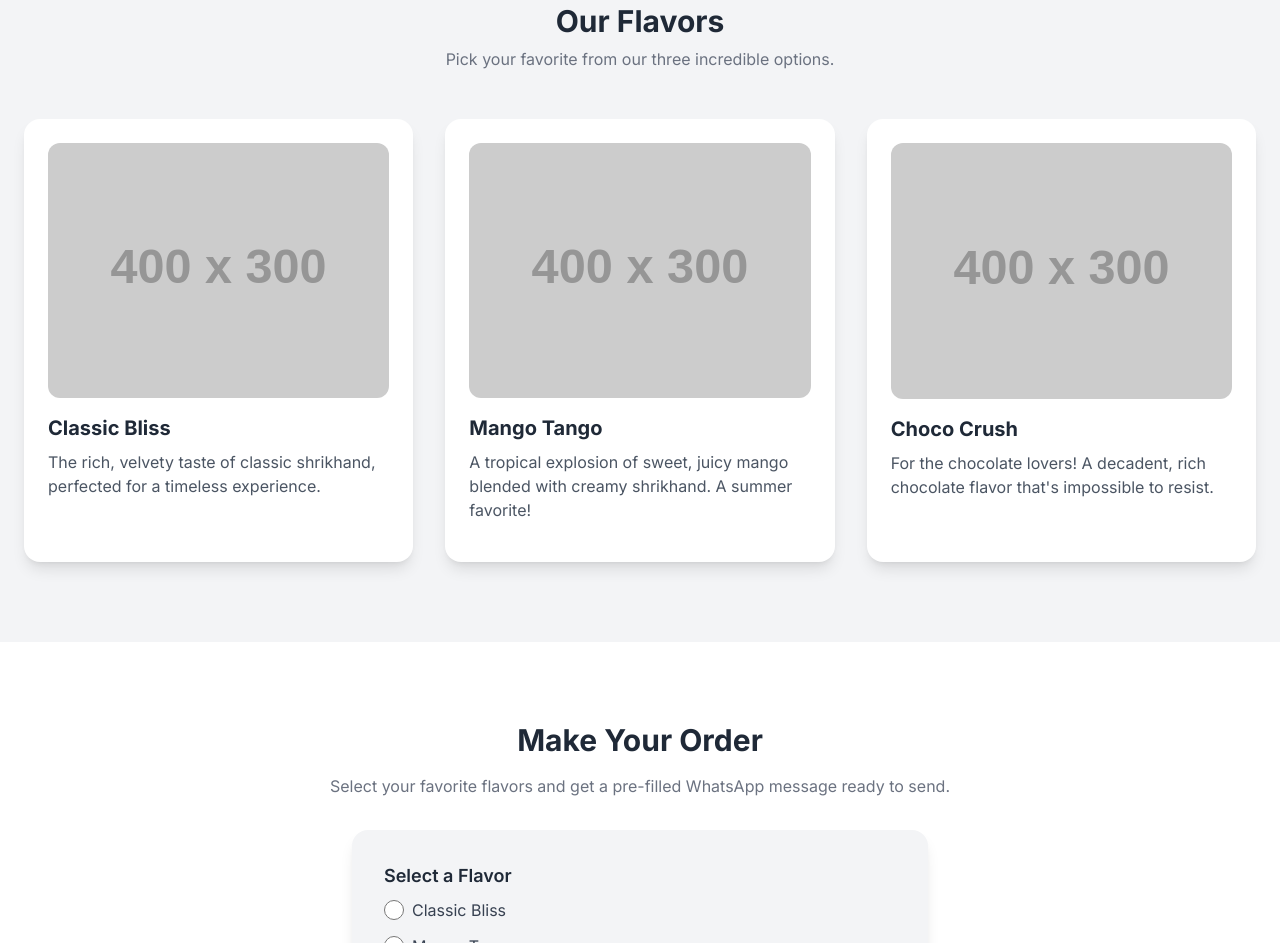
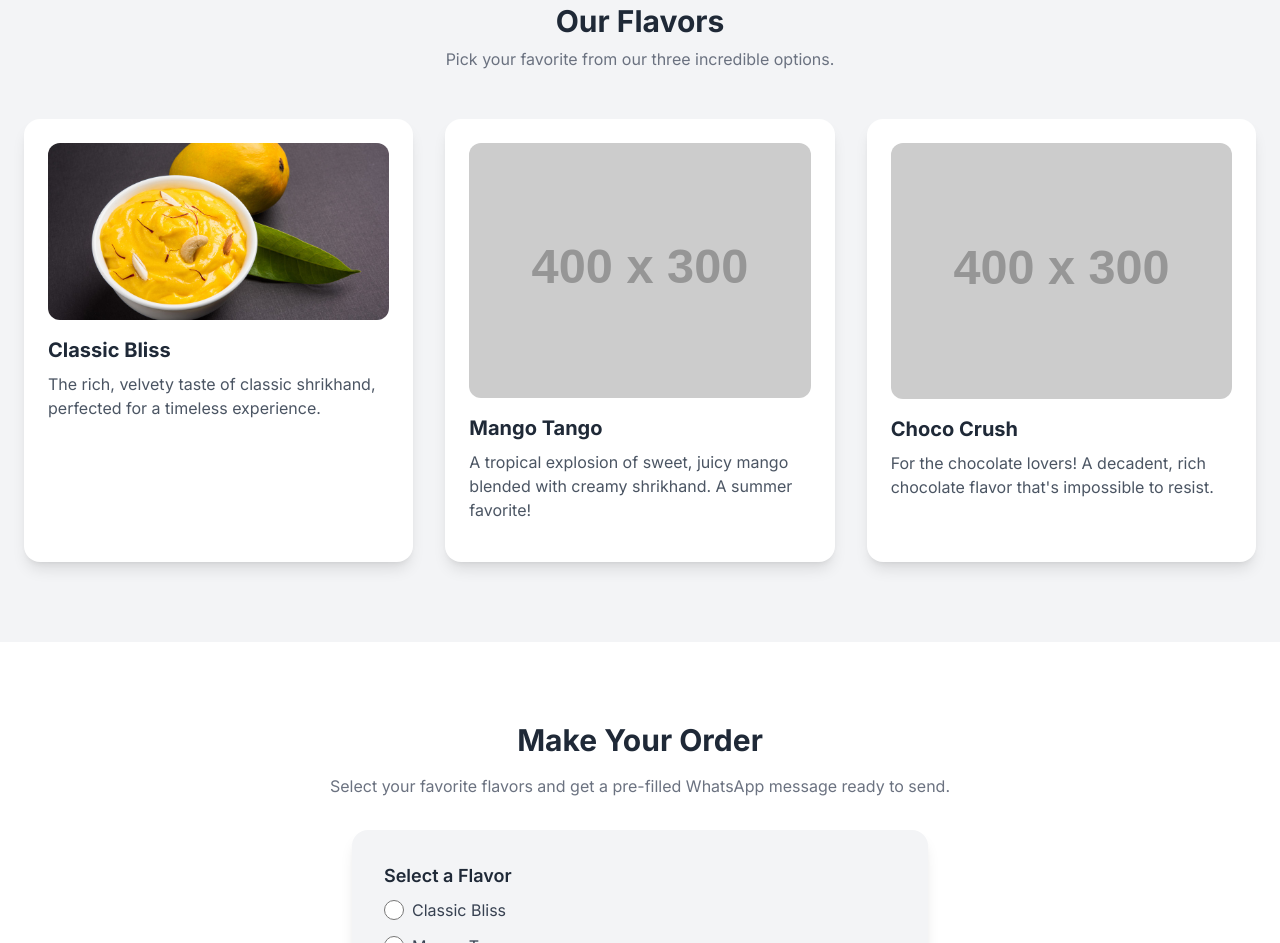
Before and after one commit to mohdmuneeb098/Shrekhand, a plain HTML site: page index.html in a window 1280 px wide. Shown: the part 1001-1944 px from the top of the page. Drawn offline with nearby package versions, Linux system fonts and the light colour scheme; placeholder pictures from the web are drawn by us.

Commit message:
Update index.html

```diff
--- a/index.html
+++ b/index.html
@@ -81,7 +81,7 @@
                 <div class="grid grid-cols-1 sm:grid-cols-2 lg:grid-cols-3 gap-8">
                     <!-- Flavor Card 1 -->
                     <div class="bg-white p-6 rounded-2xl shadow-lg hover:shadow-xl transition-shadow duration-300">
-                        <img src="https://placehold.co/400x300/a855f7/ffffff?text=Flavor+1+Image" alt="Image of Flavor 1" class="rounded-xl mb-4 w-full h-auto object-cover">
+                        <img src="mango.jpg" alt="Image of Flavor 1" class="rounded-xl mb-4 w-full h-auto object-cover">
                         <h3 class="text-xl font-bold text-gray-800 mb-2">Classic Bliss</h3>
                         <p class="text-gray-600 mb-4">The rich, velvety taste of classic shrikhand, perfected for a timeless experience.</p>
                     </div>
```
